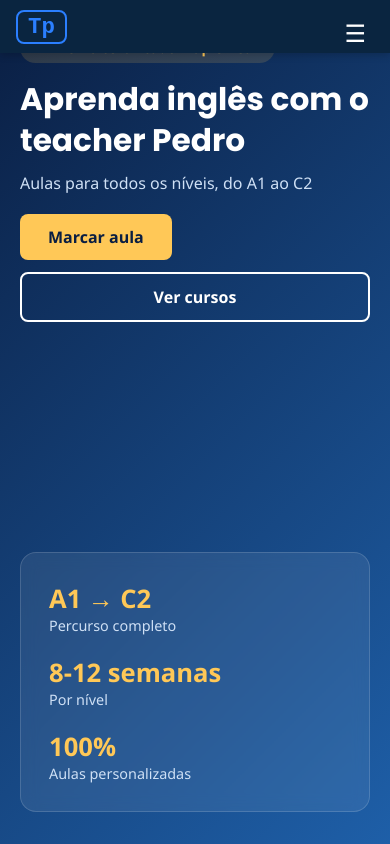
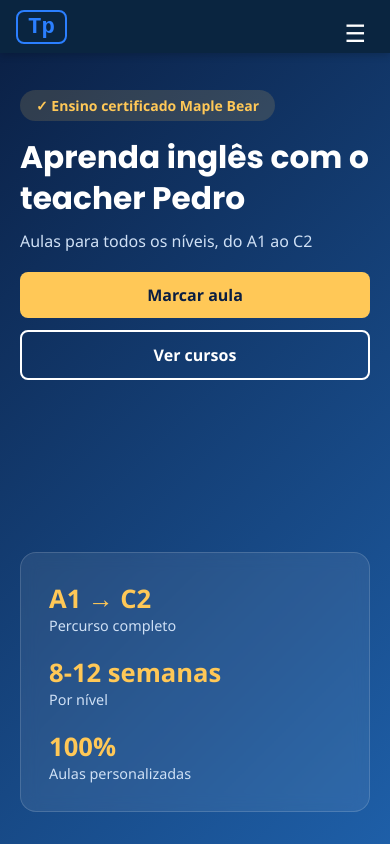
Before and after one commit to pedropedro18/teacher-pedro-react, a React (Vite) app: page / in a window 390 px wide. Shown: the top 844 px of the page. Built offline with nearby package versions, Linux system fonts and the light colour scheme.

Commit message:
Corrige etiqueta e botões do hero no mobile

```diff
--- a/src/App.css
+++ b/src/App.css
@@ -1348,11 +1348,11 @@ section {
 
 
 /* =====================================================
-   AJUSTES MOBILE (adicionados no final de propósito,
+   AJUSTES MOBILE (manter sempre no final do ficheiro,
    para sobrepor as regras acima)
    ===================================================== */
 
-/* ---------- 1. CAUSA DO CORTE HORIZONTAL ----------
+/* ---------- 1. Evitar corte horizontal ----------
    A regra global "section" usa display:flex em LINHA.
    Nas secções .diferenciais, .depoimentos e .cta, o título
    e a grelha ficavam lado a lado e o excesso era cortado.
@@ -1410,8 +1410,12 @@ img {
     padding: 0.25rem 0.5rem;
   }
 
-  /* Hero */
-  .hero {
+  /* Hero
+     padding-top de 90px: a etiqueta "Ensino certificado" deixa
+     de ficar escondida atrás do header fixo.
+     "section.hero" tem mais especificidade que ".hero" (index.css). */
+  section.hero {
+    padding: 90px 20px 32px;
     gap: 24px;
   }
 
@@ -1434,7 +1438,9 @@ img {
     gap: 12px;
   }
 
-  .hero .hero-buttons > * {
+  /* Botões com a largura toda (ganha ao ".hero .btn-primary" do index.css) */
+  .hero .hero-buttons .btn-primary,
+  .hero .hero-buttons .btn-secondary {
     width: 100%;
     text-align: center;
   }
```
